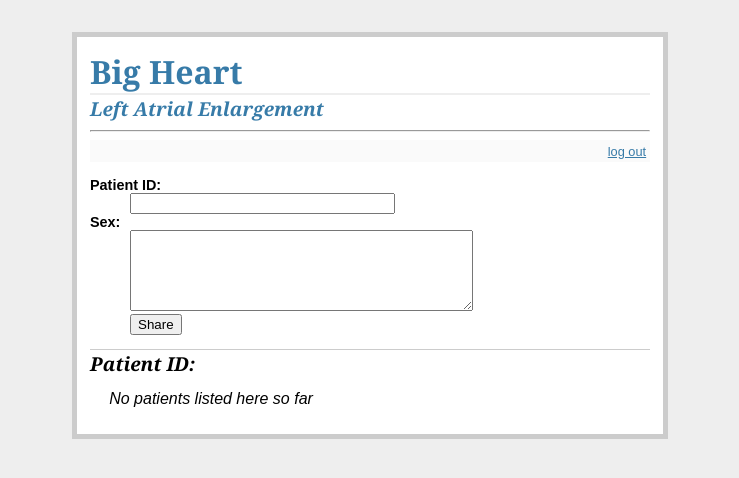
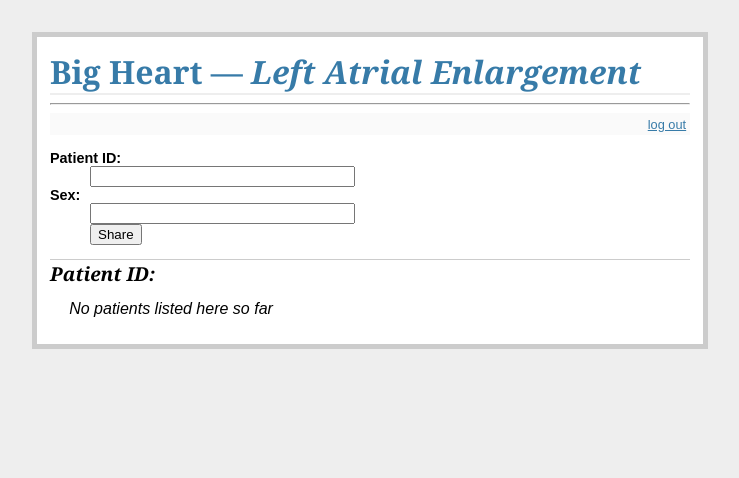
Before and after one commit to bfetler/bigheart, a Flask app: page / in a window 1280 px wide. Shown: the top 478 px of the page, without its empty margins (270-1009 px from the left). Run offline with Flask 2, Linux system fonts and the light colour scheme; the visitor is signed in with stand-in values (Sample User, id 1); data that the repository does not hold is empty.

Commit message:
smaller input style, clean up html

```diff
--- a/static/style.css
+++ b/static/style.css
@@ -5,7 +5,7 @@ h1               { border-bottom: 2px solid #eee; }
 h2               { font-size: 1.2em; }
 h2.title         { color: black; }
 
-.page            { margin: 2em auto; width: 35em; border: 5px solid #ccc;
+.page            { margin: 2em auto; width: 40em; border: 5px solid #ccc;
                    padding: 0.8em; background: white; }
 .patients        { list-style: none; margin: 0; padding: 0; }
 .patients li     { margin: 0.8em 1.2em; }
--- a/templates/layout.html
+++ b/templates/layout.html
@@ -2,8 +2,7 @@
 <title>BigHeart</title>
 <link rel=stylesheet type=text/css href="{{ url_for('static', filename='style.css') }}">
 <div class=page>
-  <h1>Big Heart</h1>
-  <h2><em>Left Atrial Enlargement</em></h2>
+  <h1>Big Heart &mdash; <em>Left Atrial Enlargement</em></h1>
   <hr/>
   <div class=metanav>
   {% if not session.logged_in %}
--- a/templates/show_patient.html
+++ b/templates/show_patient.html
@@ -14,10 +14,10 @@
       <form action="{{ url_for('add_patient') }}" method=post class=add-patient>
         <dl>
           <dt>Patient ID:
-          <dd><input type=text size=30 name=patient_id>
+          <dd><input type=text size=30 name=patient_id />
           <dt>Sex:
-          <dd><textarea name=sex rows=5 cols=40></textarea>
-          <dd><input type=submit value=Share>
+          <dd><input type=text size=30 name=sex />
+          <dd><input type=submit value=Share />
         </dl>
       </form>
     {% endif %}
--- a/templates/show_patients.html
+++ b/templates/show_patients.html
@@ -4,10 +4,10 @@
     <form action="{{ url_for('add_patient') }}" method=post class=add-patient>
       <dl>
         <dt>Patient ID:
-        <dd><input type=text size=30 name=patient_id>
+        <dd><input type=text size=30 name=patient_id />
         <dt>Sex:
-        <dd><textarea name=sex rows=5 cols=40></textarea>
-        <dd><input type=submit value=Share>
+        <dd><input type=text size=30 name=sex />
+        <dd><input type=submit value=Share />
       </dl>
     </form>
     <h2 class=title><em>Patient ID:</em></h2>
```
